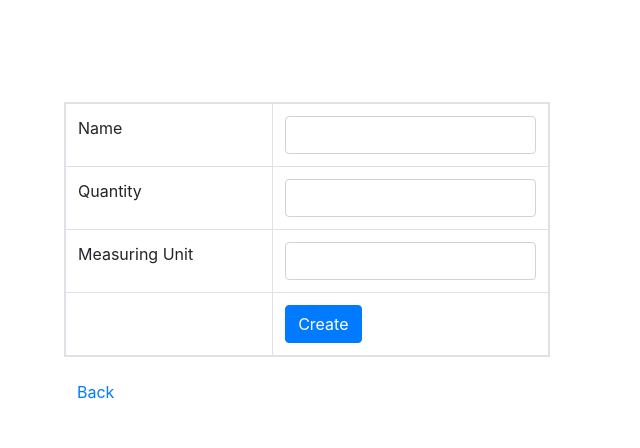
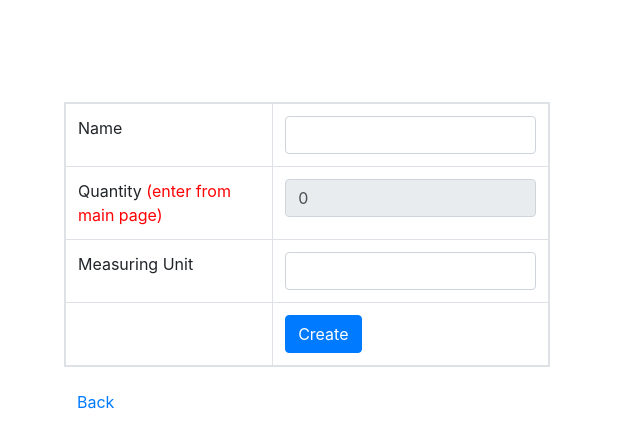
Before and after one commit to madhavgoyal98/InventoryManagementSystem, a PHP site: page /create_item.php in a window 1280 px wide. Shown: the top 448 px of the page, without its empty margins (0-640 px from the left). Run offline with PHP 8.4, Linux system fonts and the light colour scheme.

Commit message:
added code to implement maxlength

```diff
--- a/pages/admin_raw_material/create_item.php
+++ b/pages/admin_raw_material/create_item.php
@@ -57,17 +57,17 @@
 
 				<tr>
 					<td style="width: 30%;">Name</td>
-					<td style="width: 40%;"><input type='text' name='name' class='form-control' maxlength="100" required></td>
+					<td style="width: 40%;"><input type='text' name='name' class='form-control' maxlength="100" oninput='javascript: if (this.value.length > this.maxLength) this.value = this.value.slice(0, this.maxLength);' required></td>
 				</tr>
 
 				<tr>
-					<td style="width: 30%;">Quantity</td>
-					<td><input type='number' name='quantity' class='form-control' maxlength="11"></td>
+					<td style="width: 30%;">Quantity <font color=#FF0004>(enter from main page)</font></td>
+					<td><input type='number' name='quantity' value="0" class='form-control' readonly></td>
 				</tr>
 
 				<tr>
 					<td style="width: 30%;">Measuring Unit</td>
-					<td><input type='text' name='measuring' class='form-control' maxlength="20" required></td>
+					<td><input type='text' name='measuring' class='form-control' maxlength="20" oninput='javascript: if (this.value.length > this.maxLength) this.value = this.value.slice(0, this.maxLength);' required></td>
 				</tr>
 
 				<tr>
--- a/pages/admin_raw_material/update_item.php
+++ b/pages/admin_raw_material/update_item.php
@@ -69,17 +69,17 @@
 
 				<tr>
 					<td style="width: 30%">Name</td>
-					<td><input type='text' name='name' value='<?php echo($rm_details[0]); ?>' class='form-control' maxlength="100" required></td>
+					<td><input type='text' name='name' value='<?php echo($rm_details[0]); ?>' class='form-control' maxlength="100" oninput='javascript: if (this.value.length > this.maxLength) this.value = this.value.slice(0, this.maxLength);' required></td>
 				</tr>
 
 				<tr>
 					<td style="width: 30%">Quantity</td>
-					<td><input type='number' name='quantity' value='<?php echo($rm_details[1]); ?>' class='form-control' maxlength="11" required></td>
+					<td><input type='number' name='quantity' value='<?php echo($rm_details[1]); ?>' class='form-control' maxlength="11" oninput='javascript: if (this.value.length > this.maxLength) this.value = this.value.slice(0, this.maxLength);' required></td>
 				</tr>
 
 				<tr>
 					<td style="width: 30%">Measuring Unit</td>
-					<td><input type='text' name='measuring' value='<?php echo($rm_details[2]); ?>' class='form-control' maxlength="20" required></td>
+					<td><input type='text' name='measuring' value='<?php echo($rm_details[2]); ?>' class='form-control' maxlength="20" oninput='javascript: if (this.value.length > this.maxLength) this.value = this.value.slice(0, this.maxLength);' required></td>
 				</tr>
 
 				<tr>
```
